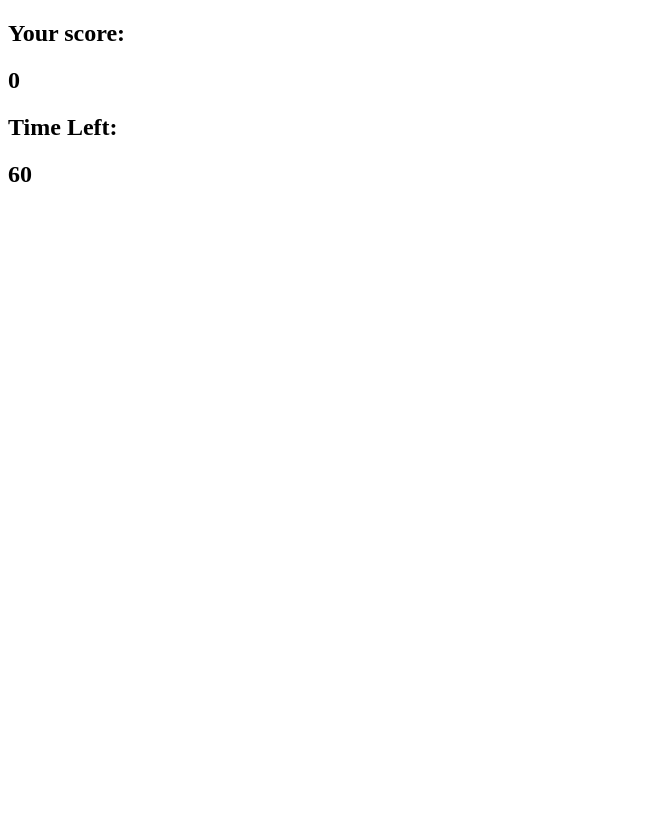
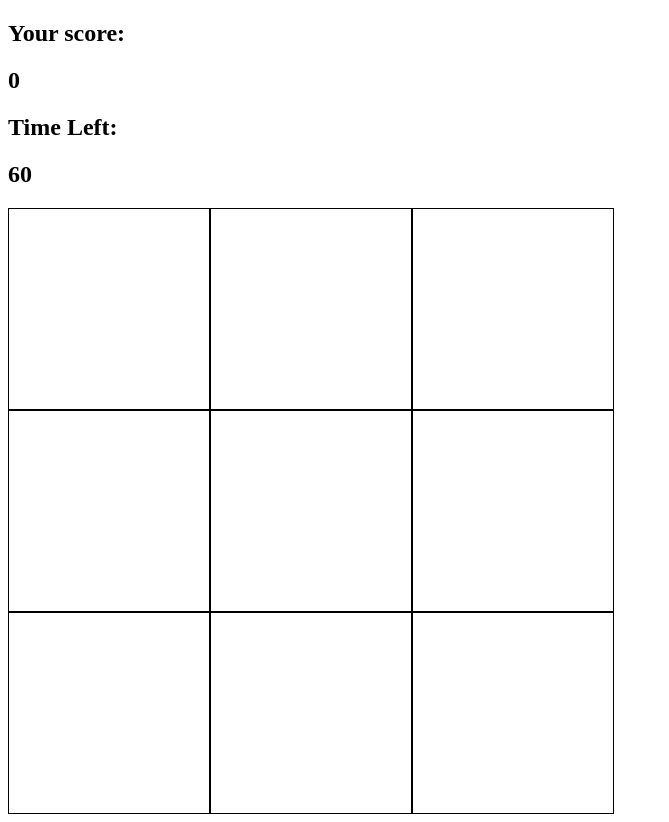
Before and after one commit to STIVVVV/Whack-A-Mole, a plain HTML site: page index.html in a window 1280 px wide. Shown: the whole page, without its empty margins (0-669 px from the left). Before the commit the page ends 800 px from the top, so only its background shows below. Drawn offline with Linux system fonts and the light colour scheme.

Commit message:
Fixed boxes not appearing bug
-need tomake sure in future projects that i am using rel instead of ref when linking the css file

```diff
--- a/index.html
+++ b/index.html
@@ -3,17 +3,15 @@
 <head>
     <meta charset="UTF-8">
     <title>Whack a Mole</title>
-    <link ref="stylesheet" href="styles.css"></link>
+    <link rel="stylesheet" href="styles.css"></link>
 </head>
 <body>
     <h2>Your score:</h2>
     <h2 id="score">0</h2>
-
     <h2>Time Left:</h2>
     <h2 id="time-left">60</h2>
-
     <div class="grid">
-        <div class="square Mole" id="1"></div>
+        <div class="square" id="1"></div>
         <div class="square" id="2"></div>
         <div class="square" id="3"></div>
         <div class="square" id="4"></div>
```
